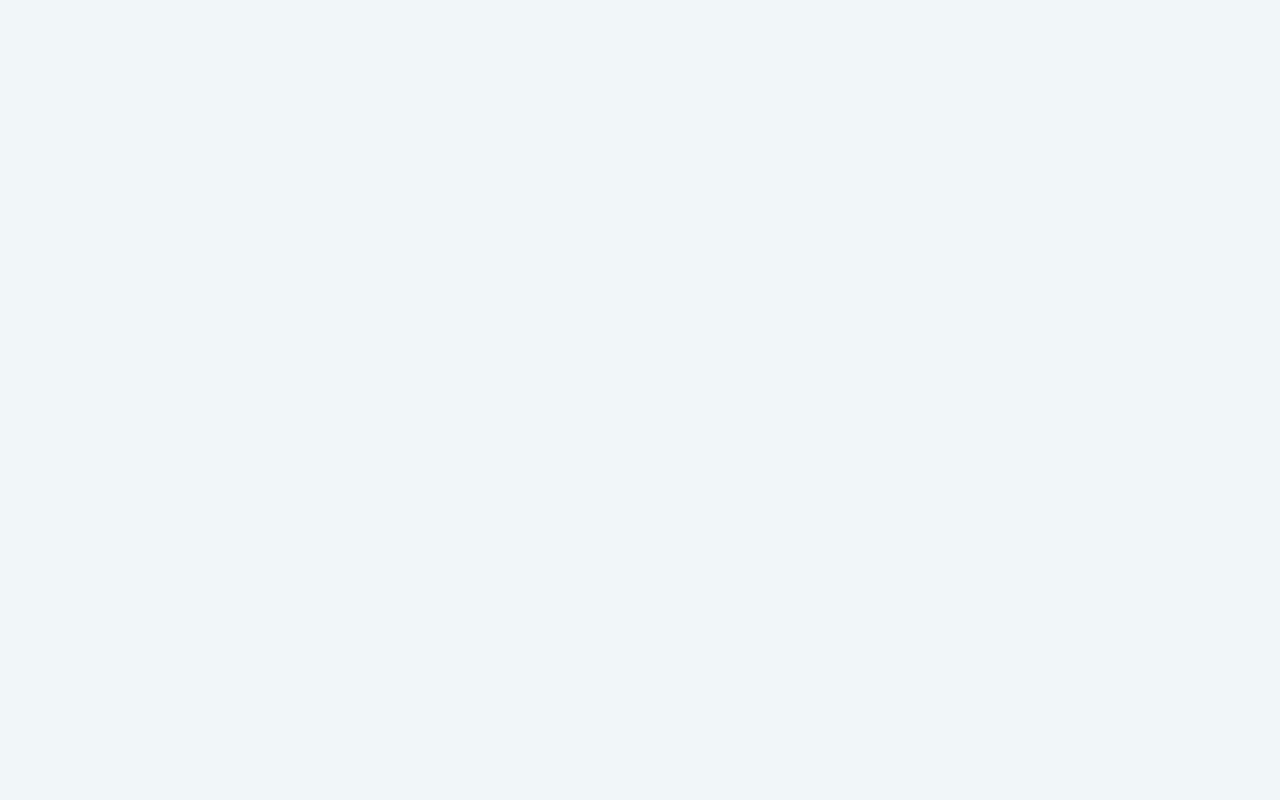
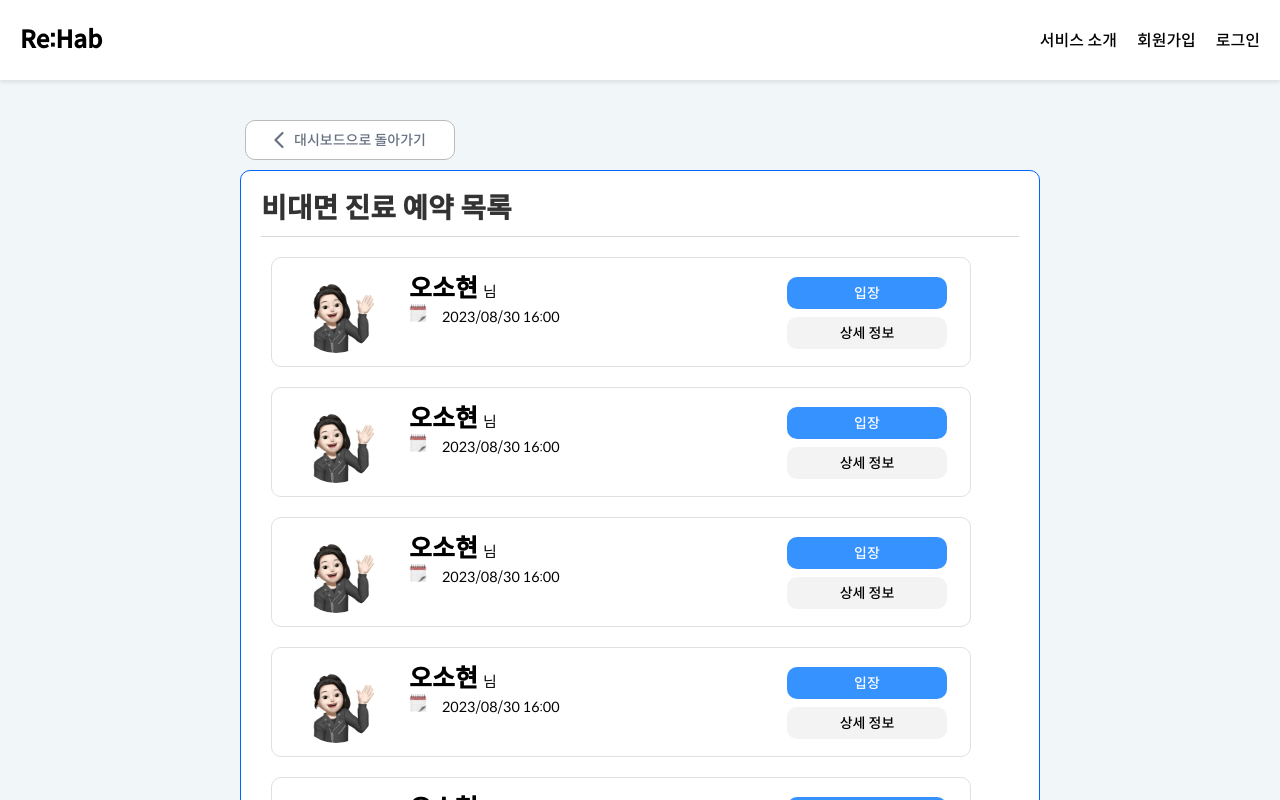
Before and after one commit to sync-without-async/Rehab-FrontEnd, a React (Vite) app: page /doctoruntactreserve in a window 1280 px wide. Before the commit this address had no page. Shown: the top 800 px of the page. Built offline with nearby package versions, Linux system fonts and the light colour scheme.

Commit message:
Feat: 전문의의 비대면 진료 예약 컴포넌트 구현

```diff
--- a/src/App.jsx
+++ b/src/App.jsx
@@ -9,6 +9,7 @@ import DoctorDashBoardPage from './pages/Doctor/DoctorDashBoardPage.jsx';
 import DoctorChartPage from './pages/Doctor/DoctorChartPage.jsx';
 import DoctorDetailPage from './pages/Doctor/DoctorDetailPage.jsx';
 import DoctorPatientListPage from './pages/Doctor/DoctorPatientListPage.jsx';
+import DoctorUntactReservePage from './pages/Doctor/DoctorUntactReservePage.jsx';
 import styled from "styled-components";
 import "./App.scss";
 
@@ -32,6 +33,7 @@ function App() {
           <Route path="/doctorchart" element={<DoctorChartPage />} />
           <Route path="/doctordetail" element={<DoctorDetailPage />} />
           <Route path="/doctorpatientlist" element={<DoctorPatientListPage />} />
+          <Route path="/doctoruntactreserve" element={<DoctorUntactReservePage />} />
         </Routes>
       </Container>
     </Router>
--- /dev/null
+++ b/src/components/DoctorDashBoard/DoctorSeveralReserve.jsx
@@ -0,0 +1,112 @@
+import { useState } from 'react';
+import styled from 'styled-components';
+import PatientImage from '../../assets/images/user/Opatient.png';
+import IconDate from '../../assets/icons/icondate.png';
+
+const CardContainer = styled.div`
+  display: flex;
+  align-items: flex-start;
+  padding: 15px;
+  border: 1px solid #e0e0e0;
+  border-radius: 10px;
+  width: 700px;
+  height: 110px;
+  background-color: #ffffff;
+  position: relative;
+  margin-left:10px;
+  margin-bottom:20px;
+`;
+
+const ProfileImage = styled.img`
+  width: 80px;
+  height: 80px;
+  border-radius: 50%;
+  position: absolute;
+  left: 24px;
+  top: 15px;
+`;
+
+const UserInfo = styled.div`
+  flex: 1;
+  display: flex;
+  flex-direction: column;
+  margin-left: 122px;
+`;
+
+const UserName = styled.div`
+  font-size: 25px;
+  font-weight: bold;
+  display: flex;
+  align-items: baseline;
+
+  span {
+    font-size: 15px;
+    margin-left: 5px;
+    font-weight: 300;
+  }
+`;
+
+const Icon = styled.img`
+  width: 18px;
+  height: 18px;
+  margin-right: 5px;
+`;
+
+const InfoText = styled.span`
+  font-size: 14px;
+  font-weight: 300;
+  margin-left: 10px;
+`;
+
+const DateContain = styled.div`
+
+`
+
+const Button = styled.button`
+  width: 160px;
+  height: 32px;
+  background-color: ${props => props.cancelButton ? "#F3F3F3" : (props.clicked ? "#888888" : "#3592FF")};
+  color: ${props => props.cancelButton ? "#000000" : (props.clicked ? "#444444" : "#FEFDFD")};
+  border: ${props => props.cancelButton ? "1px solid #BBBBBB" : "none"};
+  border-radius: 10px;
+  border: none;
+  cursor: pointer;
+  font-size: 14px;
+  position: absolute;
+  margin-left: 500px;
+  top: ${props => (props.topPosition ? props.topPosition : "19px")};
+
+  &:nth-child(2) {
+    background-color: #F3F3F3;
+    color: #000000;
+    border: 1px solid #BBBBBB;
+    top: 59px;
+  }
+`;
+
+const DoctorSeveralReserve = () => {
+  const [buttonState, setButtonState] = useState(false);
+
+  const toggleButtonState = () => {
+    setButtonState(!buttonState);
+  }
+
+  return (
+    <CardContainer>
+      <ProfileImage src={PatientImage} alt="Profile" />
+      <UserInfo>
+        <UserName>오소현<span>님</span></UserName>
+          <DateContain>
+          <Icon src={IconDate} alt="Date" />
+          <InfoText>2023/08/30 16:00</InfoText>
+          </DateContain>
+      </UserInfo>
+      <Button onClick={toggleButtonState} clicked={buttonState}>
+        {buttonState ? "예약 시간이 아닙니다" : "입장"}
+      </Button>
+      <Button cancelButton topPosition="59px">상세 정보</Button>
+    </CardContainer>
+  );
+};
+
+export default DoctorSeveralReserve;
--- /dev/null
+++ b/src/components/DoctorDashBoard/DoctorUntactFullList.jsx
@@ -0,0 +1,73 @@
+import styled from "styled-components";
+import DoctorSeveralReserve from "./DoctorSeveralReserve";
+import Pagination from "../Pagination/Pagination";
+
+const Container = styled.div`
+  width: 800px;
+  height: 885px;
+  margin: 0 auto;
+  padding: 20px;
+  border: 1px solid #0064ff;
+  border-radius: 10px;
+  background-color: #ffffff;
+  font-family: "Spoqa Han Sans Neo", "sans-serif";
+  position: relative;
+  display: flex;
+  flex-wrap: wrap;
+  gap: 0px 80px;
+  flex-direction: column;
+  justify-content: flex-start;
+`;
+
+const Title = styled.h1`
+  font-size: 28px;
+  font-weight: bold;
+  color: #333;
+  display: inline-block;
+`;
+
+const Divider = styled.hr`
+  width: 100%;
+  height: 1px;
+  background-color: #d9d9d9;
+  border: none;
+  margin-top:10px;
+  margin-bottom: 20px;
+`;
+
+const PaginationWrapper = styled.div`
+  display: flex;
+  justify-content: center;
+  width: 100%;
+  margin-top: 20px;
+`;
+
+const DoctorUntactFullList = () => {
+  const totalItems = 40;
+  const itemsPerPage = 8;
+
+  const handlePageChange = (selectedPage) => {
+    console.log("Selected page:", selectedPage);
+  };
+
+  return (
+    <Container>
+      <Title>비대면 진료 예약 목록</Title>
+      <Divider />
+      <DoctorSeveralReserve/>
+      <DoctorSeveralReserve/>
+      <DoctorSeveralReserve/>
+      <DoctorSeveralReserve/>
+      <DoctorSeveralReserve/>
+      <PaginationWrapper>
+        <Pagination
+          totalItems={totalItems}
+          itemsPerPage={itemsPerPage}
+          onChange={handlePageChange}
+        />
+      </PaginationWrapper>
+    </Container>
+  );
+};
+
+export default DoctorUntactFullList;
--- /dev/null
+++ b/src/pages/Doctor/DoctorUntactReservePage.jsx
@@ -0,0 +1,32 @@
+import styled from 'styled-components';
+import Header from '../../components/Header/Header';
+import BackButton from "../../components/Button/BackButton";
+import DoctorUntactFullList from '../../components/DoctorDashBoard/DoctorUntactFullList';
+
+const PageContainer = styled.div`
+  display: flex;
+  flex-direction: column;
+  height: 100vh;
+`;
+
+const CenteredContainer = styled.div`
+  display: flex;
+  flex-direction: column;
+  justify-content: center;
+  align-items: center;
+  flex: 1;
+`;
+
+const DoctorUntactReservePage = () => {
+  return (
+    <PageContainer>
+      <Header/>
+      <CenteredContainer>
+        <BackButton pageName="대시보드" />
+        <DoctorUntactFullList/>
+      </CenteredContainer>
+    </PageContainer>
+  );
+}
+
+export default DoctorUntactReservePage;
```
